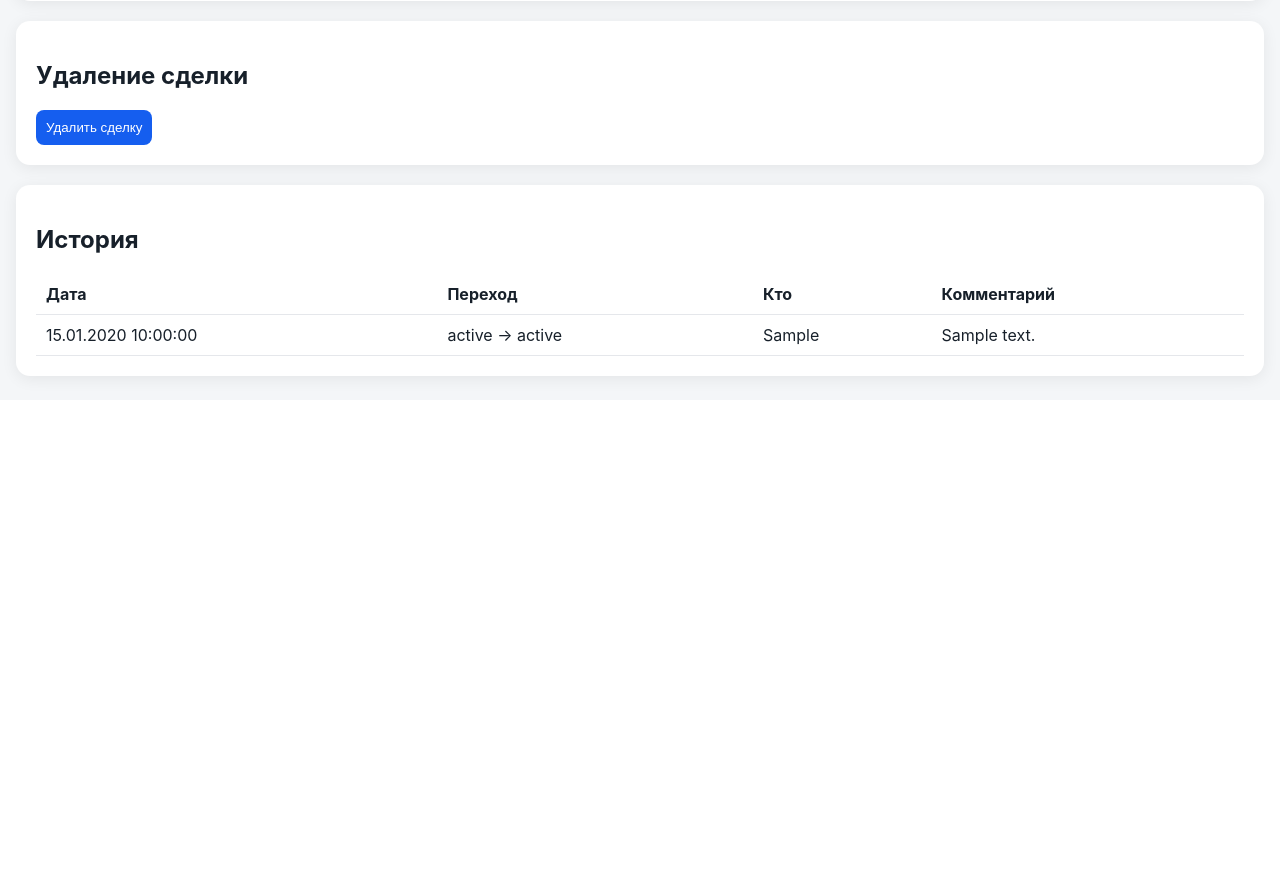
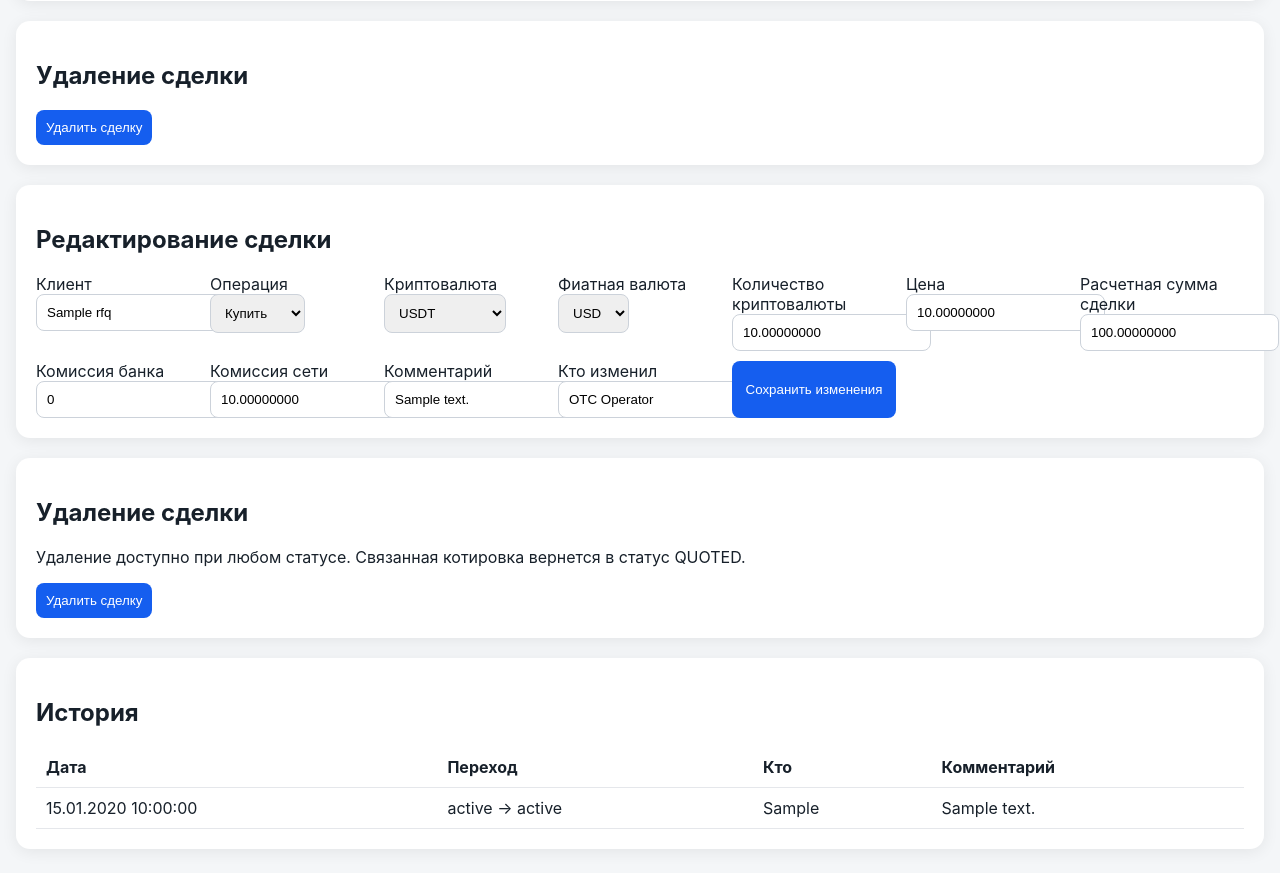
Before and after one commit to rrakshin-beep/simple-otc-desk, a FastAPI app: page /trades/1 in a window 1280 px wide. Shown: the part 786-1659 px from the top of the page. Before the commit the page ends 1175 px from the top, so only its background shows below. Run offline with FastAPI, Linux system fonts and the light colour scheme; tables that the repository leaves empty hold one stand-in row (values such as "Sample post").

Commit message:
Add trade editing and deletion at any status

```diff
--- a/app/main.py
+++ b/app/main.py
@@ -312,8 +312,22 @@ def change_status(
     return RedirectResponse(f"/trades/{trade_id}", status_code=303)
 
 
-@app.post("/trades/{trade_id}/delete")
-def delete_trade(trade_id: int, db: Session = Depends(get_db)):
+
+@app.post("/trades/{trade_id}/edit")
+def edit_trade(
+    trade_id: int,
+    client_name: str = Form(...),
+    side: str = Form(...),
+    base_asset: str = Form(...),
+    quote_asset: str = Form(...),
+    crypto_amount: Decimal = Form(...),
+    price: Decimal = Form(...),
+    bank_fee: Decimal = Form(0),
+    network_fee: Decimal = Form(0),
+    comment: str = Form(""),
+    changed_by: str = Form("OTC Operator"),
+    db: Session = Depends(get_db),
+):
     trade = (
         db.query(Trade)
         .options(joinedload(Trade.quote).joinedload(Quote.rfq))
@@ -322,7 +336,69 @@ def delete_trade(trade_id: int, db: Session = Depends(get_db)):
     )
     if not trade:
         raise HTTPException(404, "Сделка не найдена")
-    trade.quote.rfq.status = RFQStatus.QUOTED
+
+    base_asset = base_asset.upper().strip()
+    quote_asset = quote_asset.upper().strip()
+    if base_asset not in {"USDT", "BTC", "USDC", "TRX", "ETH", "TON"}:
+        raise HTTPException(400, "Недопустимая криптовалюта")
+    if quote_asset not in {"USD", "EUR", "KGS", "RUB"}:
+        raise HTTPException(400, "Недопустимая фиатная валюта")
+    if side not in {"BUY", "SELL"}:
+        raise HTTPException(400, "Недопустимый тип операции")
+    if crypto_amount <= 0 or price <= 0:
+        raise HTTPException(400, "Количество и цена должны быть больше нуля")
+    if bank_fee < 0 or network_fee < 0:
+        raise HTTPException(400, "Комиссии не могут быть отрицательными")
+
+    rfq = trade.quote.rfq
+    old_values = (
+        f"Клиент: {rfq.client_name}; операция: {rfq.side}; "
+        f"пара: {rfq.base_asset}/{rfq.quote_asset}; "
+        f"количество: {rfq.amount}; цена: {trade.quote.price}; "
+        f"комиссия банка: {trade.bank_fee}; комиссия сети: {trade.network_fee}"
+    )
+
+    rfq.client_name = client_name.strip()
+    rfq.side = side
+    rfq.base_asset = base_asset
+    rfq.quote_asset = quote_asset
+    rfq.amount_type = AmountType.CRYPTO
+    rfq.amount = crypto_amount
+    rfq.fiat_amount = crypto_amount * price
+    rfq.comment = comment.strip()
+    trade.quote.price = price
+    trade.bank_fee = bank_fee
+    trade.network_fee = network_fee
+
+    db.add(
+        TradeHistory(
+            trade_id=trade.id,
+            old_status=trade.status.value,
+            new_status=trade.status.value,
+            changed_by=changed_by.strip() or "OTC Operator",
+            note=f"Параметры сделки изменены. Было: {old_values}",
+        )
+    )
+    db.commit()
+    return RedirectResponse(f"/trades/{trade_id}", status_code=303)
+
+
+@app.post("/trades/{trade_id}/delete")
+def delete_trade(
+    trade_id: int,
+    db: Session = Depends(get_db),
+):
+    trade = (
+        db.query(Trade)
+        .options(joinedload(Trade.quote).joinedload(Quote.rfq))
+        .filter(Trade.id == trade_id)
+        .first()
+    )
+    if not trade:
+        raise HTTPException(404, "Сделка не найдена")
+
+    rfq = trade.quote.rfq
+    rfq.status = RFQStatus.QUOTED
     db.delete(trade)
     db.commit()
     return RedirectResponse("/", status_code=303)
--- a/app/templates/trade.html
+++ b/app/templates/trade.html
@@ -3,5 +3,56 @@
 <section class="card"><h2>Расходы по сделке</h2><form method="post" action="/trades/{{trade.id}}/fees" class="grid"><label>Комиссия банка, {{trade.quote.rfq.quote_asset}}<input name="bank_fee" type="number" step="0.00000001" min="0" value="{{bank_fee}}" placeholder="Комиссия банка"></label><label>Комиссия сети, {{trade.quote.rfq.base_asset}}<input name="network_fee" type="number" step="0.00000001" min="0" value="{{network_fee}}" placeholder="Комиссия сети"></label><button>Сохранить расходы</button></form></section>
 <section class="card"><h2>Изменить статус</h2>{% if allowed %}<form method="post" action="/trades/{{trade.id}}/status" class="grid"><select name="new_status">{% for s in allowed %}<option value="{{s.value}}">{{s.value}}</option>{% endfor %}</select><input name="changed_by" value="OTC Operator" required><input name="note" placeholder="Комментарий"><button>Применить</button></form>{% else %}<p>Сделка находится в финальном статусе.</p>{% endif %}</section>
 <section class="card"><h2>Удаление сделки</h2><form method="post" action="/trades/{{trade.id}}/delete" onsubmit="return confirm('Удалить сделку #{{trade.id}}? Это действие нельзя отменить.');"><button type="submit">Удалить сделку</button></form></section>
+
+<section class="card">
+<h2>Редактирование сделки</h2>
+<form method="post" action="/trades/{{trade.id}}/edit" class="grid" id="trade-edit-form">
+<label>Клиент<input name="client_name" value="{{trade.quote.rfq.client_name}}" required></label>
+<label>Операция<select name="side"><option value="BUY" {% if trade.quote.rfq.side == 'BUY' %}selected{% endif %}>Купить</option><option value="SELL" {% if trade.quote.rfq.side == 'SELL' %}selected{% endif %}>Продать</option></select></label>
+<label>Криптовалюта<select name="base_asset">
+<option value="USDT" {% if trade.quote.rfq.base_asset == 'USDT' %}selected{% endif %}>USDT</option>
+<option value="BTC" {% if trade.quote.rfq.base_asset == 'BTC' %}selected{% endif %}>Bitcoin (BTC)</option>
+<option value="USDC" {% if trade.quote.rfq.base_asset == 'USDC' %}selected{% endif %}>USDC</option>
+<option value="TRX" {% if trade.quote.rfq.base_asset == 'TRX' %}selected{% endif %}>Tron (TRX)</option>
+<option value="ETH" {% if trade.quote.rfq.base_asset == 'ETH' %}selected{% endif %}>Эфир (ETH)</option>
+<option value="TON" {% if trade.quote.rfq.base_asset == 'TON' %}selected{% endif %}>TON</option>
+</select></label>
+<label>Фиатная валюта<select name="quote_asset">
+<option value="USD" {% if trade.quote.rfq.quote_asset == 'USD' %}selected{% endif %}>USD</option>
+<option value="EUR" {% if trade.quote.rfq.quote_asset == 'EUR' %}selected{% endif %}>EUR</option>
+<option value="KGS" {% if trade.quote.rfq.quote_asset == 'KGS' %}selected{% endif %}>KGS</option>
+<option value="RUB" {% if trade.quote.rfq.quote_asset == 'RUB' %}selected{% endif %}>RUB</option>
+</select></label>
+<label>Количество криптовалюты<input name="crypto_amount" id="edit-crypto-amount" type="number" step="0.00000001" min="0.00000001" value="{{crypto_amount}}" required></label>
+<label>Цена<input name="price" id="edit-price" type="number" step="0.00000001" min="0.00000001" value="{{trade.quote.price}}" required></label>
+<label>Расчетная сумма сделки<input id="edit-fiat-amount" type="number" step="0.00000001" value="{{fiat_amount}}" readonly></label>
+<label>Комиссия банка<input name="bank_fee" type="number" step="0.00000001" min="0" value="{{bank_fee}}"></label>
+<label>Комиссия сети<input name="network_fee" type="number" step="0.00000001" min="0" value="{{network_fee}}"></label>
+<label>Комментарий<input name="comment" value="{{trade.quote.rfq.comment or ''}}"></label>
+<label>Кто изменил<input name="changed_by" value="OTC Operator" required></label>
+<button type="submit">Сохранить изменения</button>
+</form>
+</section>
+<section class="card">
+<h2>Удаление сделки</h2>
+<p>Удаление доступно при любом статусе. Связанная котировка вернется в статус QUOTED.</p>
+<form method="post" action="/trades/{{trade.id}}/delete" onsubmit="return confirm('Удалить сделку #{{trade.id}}? Действие нельзя отменить.');">
+<button type="submit">Удалить сделку</button>
+</form>
+</section>
 <section class="card"><h2>История</h2><div class="table"><table><tr><th>Дата</th><th>Переход</th><th>Кто</th><th>Комментарий</th></tr>{% for h in trade.history|sort(attribute='id', reverse=true) %}<tr><td>{{format_datetime(h.created_at)}}</td><td>{{h.old_status or '—'}} → {{h.new_status}}</td><td>{{h.changed_by}}</td><td>{{h.note or ''}}</td></tr>{% endfor %}</table></div></section>
-</main></body></html>
+</main>
+<script>
+const editCrypto = document.getElementById('edit-crypto-amount');
+const editPrice = document.getElementById('edit-price');
+const editFiat = document.getElementById('edit-fiat-amount');
+function recalculateTrade() {
+  const crypto = Number(editCrypto.value || 0);
+  const price = Number(editPrice.value || 0);
+  editFiat.value = (crypto * price).toFixed(8);
+}
+editCrypto.addEventListener('input', recalculateTrade);
+editPrice.addEventListener('input', recalculateTrade);
+recalculateTrade();
+</script>
+</body></html>
```
